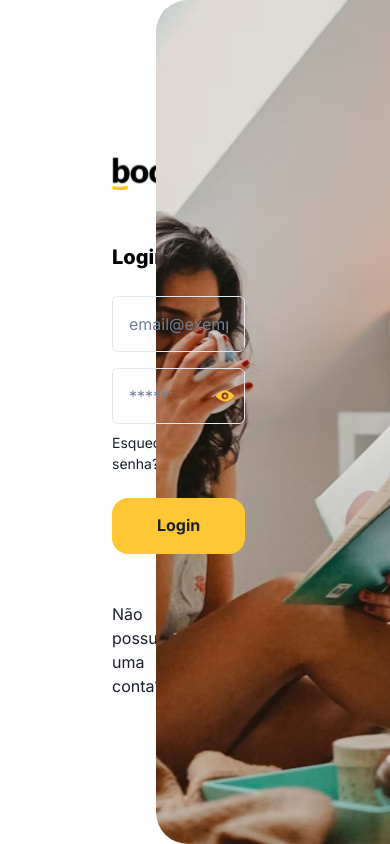
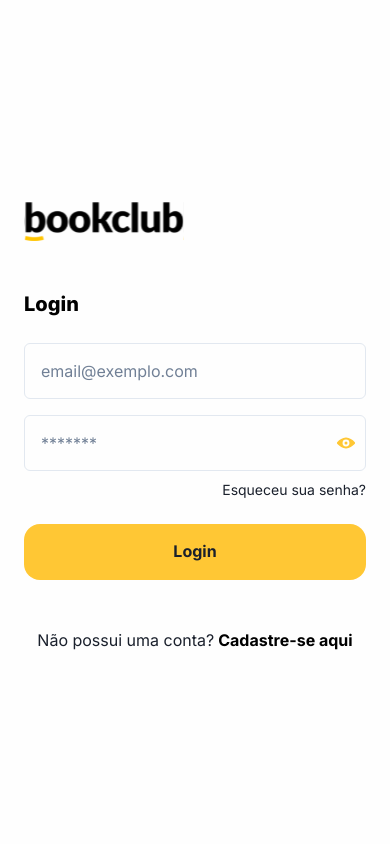
Before and after one commit to JuliannaMMotena/bookclub-web, a React (Create React App) app: page / in a window 390 px wide. Built offline with nearby package versions, Linux system fonts and the light colour scheme.

Commit message:
feat: implemment responsiviness

```diff
--- a/src/modules/unauthenticated/screens/Login/index.js
+++ b/src/modules/unauthenticated/screens/Login/index.js
@@ -6,13 +6,14 @@
     <Flex flexDir="row" w="100vw" h="100vh">
       <Flex
         justifyContent="center"
-        alignItems="flex-start"
-        paddingLeft="112px"
+        alignItems={['center', 'flex-start']}
+        paddingLeft={['0px', '0px', '0px', '50px']}
+        padding={['24px', '48px', '80px', '40px']}
         flexDir="column"
-        w="40%"
+        w={['100%', '100%', '100%', '40%']}
         h="100%"
       >
-        <Flex flexDir="column" w="416">
+        <Flex flexDir="column" w={['100%', '100%', '100%', '416px']}>
           <Image src="/img/logo.svg" alt="BookClub Logo" w="160px" h="48px" />
           <Text.ScreenTitle mt="48px">Login</Text.ScreenTitle>
           <Input mt="24px" placeholder="email@exemplo.com" />
@@ -34,7 +35,7 @@
         </Flex>
       </Flex>
       <Flex
-        w="60%"
+        w={['0%', '0%', '0%', '60%']}
         h="100vh"
         backgroundImage="url('/img/auth_background.svg')"
         backgroundSize="cover"
```
